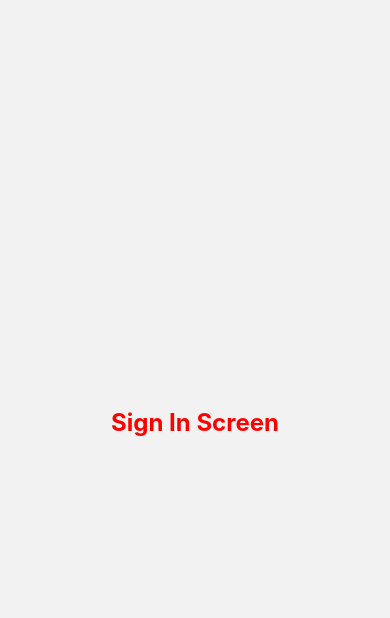
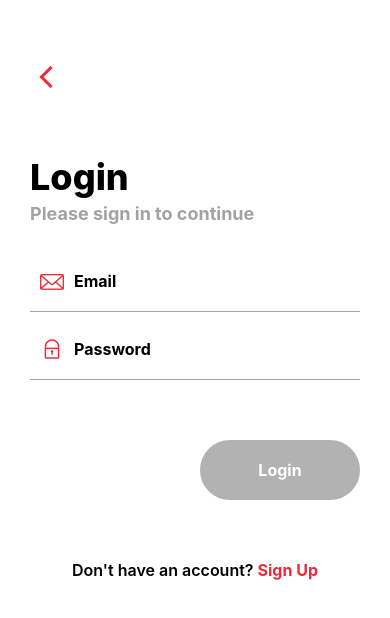
Before and after one commit to smahm01/SmartCart, a React Native app in the folder frontend/: screen /SignIn in a window 390 px wide. Shown: the top 618 px of the page. Built offline with nearby package versions, Linux system fonts and the light colour scheme; no server answers.

Commit message:
KAN-6: Finished Sign In with email and password feature

```diff
--- a/frontend/components/BackButton.js
+++ b/frontend/components/BackButton.js
@@ -3,8 +3,6 @@ import { Pressable, StyleSheet, Dimensions } from "react-native";
 import { Ionicons } from "@expo/vector-icons";
 
 export const BackButton = ( { onPress }) => {
-  const height = Dimensions.get("window").height;
-  console.log(height);
   return (
     <Pressable onPress={onPress} style={styles.backButton}>
       <Ionicons name="chevron-back-sharp" size={32} color="#EF2A39" />
--- a/frontend/screens/CreateAccount.js
+++ b/frontend/screens/CreateAccount.js
@@ -17,6 +17,7 @@ import AntDesign from "@expo/vector-icons/AntDesign";
 import { firestore } from "../firebase/config";
 import { doc, setDoc } from "firebase/firestore";
 import { BackButton } from "../components/BackButton";
+import { styles } from "../styles/CreateAccountSignInStyles";
 
 export const CreateAccount = ({ navigation }) => {
   const [name, setName] = useState("");
@@ -153,14 +154,18 @@ export const CreateAccount = ({ navigation }) => {
   return (
     <View style={styles.container}>
       {loading ? (
-        <ActivityIndicator size="large" color="#EF2A39" />
+        <ActivityIndicator
+          style={styles.activityIndicator}
+          size="large"
+          color="#EF2A39"
+        />
       ) : (
         <KeyboardAvoidingView behavior="padding">
           <View style={styles.header}>
             <BackButton onPress={() => navigation.goBack()} />
             <View style={styles.headerText}>
-              <Text style={styles.createAccount}>Create Account</Text>
-              <Text style={styles.createAccountInfo}>
+              <Text style={styles.title}>Create Account</Text>
+              <Text style={styles.subTitle}>
                 Please create an account to get started
               </Text>
             </View>
@@ -173,7 +178,11 @@ export const CreateAccount = ({ navigation }) => {
               !nameValidated && nameProvided ? styles.invalidInput : null,
             ]}
           >
-            <Ionicons name="person-outline" size={24} color="#EF2A39" />
+            <Ionicons
+              name="person-outline"
+              size={24}
+              color={!nameValidated && nameProvided ? "#000000" : "#EF2A39"}
+            />
             <TextInput
               style={[
                 styles.input,
@@ -201,7 +210,11 @@ export const CreateAccount = ({ navigation }) => {
               !emailValidated && emailProvided ? styles.invalidInput : null,
             ]}
           >
-            <Fontisto name="email" size={24} color="#EF2A39" />
+            <Fontisto
+              name="email"
+              size={24}
+              color={!emailValidated && emailProvided ? "#000000" : "#EF2A39"}
+            />
             <TextInput
               style={[
                 styles.input,
@@ -232,7 +245,15 @@ export const CreateAccount = ({ navigation }) => {
                 : null,
             ]}
           >
-            <Feather name="phone" size={24} color="#EF2A39" />
+            <Feather
+              name="phone"
+              size={24}
+              color={
+                !phoneNumberValidated && phoneNumberProvided
+                  ? "#000000"
+                  : "#EF2A39"
+              }
+            />
             <TextInput
               style={[
                 styles.input,
@@ -264,7 +285,13 @@ export const CreateAccount = ({ navigation }) => {
                 : null,
             ]}
           >
-            <AntDesign name="lock" size={24} color="#EF2A39" />
+            <AntDesign
+              name="lock"
+              size={24}
+              color={
+                !passwordValidated && passwordProvided ? "#000000" : "#EF2A39"
+              }
+            />
             <TextInput
               style={[
                 styles.input,
@@ -290,21 +317,19 @@ export const CreateAccount = ({ navigation }) => {
 
           <Pressable
             style={[
-              styles.createAccountButton,
+              styles.registerButton,
               validateAllInputs() ? null : styles.disabledButton,
             ]}
             onPress={createAccount}
             disabled={validateAllInputs() ? false : true}
           >
-            <Text style={styles.createAccountButtonText}>Create Account</Text>
+            <Text style={styles.registerButtonText}>Create Account</Text>
           </Pressable>
 
-          <View style={styles.redirectToSignIn}>
-            <Text style={styles.redirectToSignInText}>
-              Already have an account?
-            </Text>
+          <View style={styles.redirect}>
+            <Text style={styles.redirectText}>Already have an account?</Text>
             <Pressable onPress={() => navigation.navigate("SignIn")}>
-              <Text style={styles.redirectToSignInButton}>Sign In</Text>
+              <Text style={styles.redirectButton}>Sign In</Text>
             </Pressable>
           </View>
         </KeyboardAvoidingView>
@@ -312,122 +337,3 @@ export const CreateAccount = ({ navigation }) => {
     </View>
   );
 };
-
-const styles = StyleSheet.create({
-  container: {
-    flex: 1,
-    justifyContent: "center",
-    alignItems: "center",
-    backgroundColor: "white",
-    width: "auto",
-  },
-
-  headerText: {
-    marginTop: 90
-  },
-
-  createAccount: {
-    color: "#000000",
-    fontWeight: "bold",
-    fontSize: 36,
-    fontWeight: "800",
-    marginBottom: 4,
-  },
-
-  createAccountInfo: {
-    color: "#A2A2A2",
-    fontSize: 18,
-    fontWeight: "700",
-    marginBottom: 20,
-  },
-
-  inputBox: {
-    display: "flex",
-    flexDirection: "row",
-    alignItems: "center",
-    width: "auto",
-    borderBottomColor: "#A2A2A2",
-    borderBottomWidth: 1,
-    paddingHorizontal: 10,
-    marginTop: 7,
-  },
-
-  input: {
-    marginVertical: 10,
-    padding: 10,
-    height: 40,
-    borderRadius: 4,
-    flex: 1,
-    backgroundColor: "white",
-    fontWeight: "700",
-    fontSize: 16,
-  },
-
-  focusedInput: {
-    transform: [{ scale: 1.05 }],
-  },
-
-  invalidInputText: {
-    color: "#EF2A39",
-    marginTop: 1,
-    fontWeight: "bold",
-  },
-
-  invalidInputTextBox: {
-    backgroundColor: "#EF2A39",
-  },
-
-  invalidInput: {
-    borderColor: "#7a151d",
-    borderWidth: 2,
-    backgroundColor: "#EF2A39",
-    borderRadius: 15,
-    opacity: 0.65,
-  },
-
-  createAccountButton: {
-    alignItems: "center",
-    justifyContent: "center",
-    backgroundColor: "white",
-    borderColor: "#EF2A39",
-    borderWidth: 2,
-    borderRadius: 30,
-    paddingVertical: 18,
-    marginVertical: 60,
-    width: 160,
-    alignSelf: "flex-end",
-    backgroundColor: "#EF2A39",
-  },
-
-  createAccountButtonText: {
-    color: "white",
-    fontWeight: "700",
-    fontSize: 16,
-  },
-
-  disabledButton: {
-    backgroundColor: "gray",
-    borderColor: "gray",
-    opacity: 0.6,
-  },
-
-  redirectToSignIn: {
-    display: "flex",
-    flexDirection: "row",
-    alignItems: "center",
-    justifyContent: "center",
-  },
-
-  redirectToSignInText: {
-    color: "#000000",
-    fontSize: 16,
-    fontWeight: "600",
-  },
-
-  redirectToSignInButton: {
-    color: "#EF2A39",
-    fontSize: 16,
-    fontWeight: "700",
-    paddingLeft: 4,
-  },
-});
--- a/frontend/screens/Landing.js
+++ b/frontend/screens/Landing.js
@@ -8,7 +8,7 @@ export const Landing = ({ navigation }) => {
     <View style={styles.container}>
       <LandingPageWelcome style={styles.welcome} />
       <LandingPageButton
-        text="Sign In"
+        text="Login"
         onPress={() => navigation.navigate("SignIn")}
       />
       <LandingPageButton
--- a/frontend/screens/SignIn.js
+++ b/frontend/screens/SignIn.js
@@ -1,23 +1,199 @@
-import React from "react";
-import { View, Text, StyleSheet } from "react-native";
+import React, { useState } from "react";
+import {
+  View,
+  Text,
+  KeyboardAvoidingView,
+  TextInput,
+  Pressable,
+  ActivityIndicator,
+} from "react-native";
+import { BackButton } from "../components/BackButton";
+import Fontisto from "@expo/vector-icons/Fontisto";
+import AntDesign from "@expo/vector-icons/AntDesign";
+import { auth } from "../firebase/config";
+import { signInWithEmailAndPassword } from "firebase/auth";
+import { styles } from "../styles/CreateAccountSignInStyles";
 
-export const SignIn = () => {
-    return (
-        <View style={styles.container}>
-            <Text style={styles.text}>Sign In Screen</Text>
-        </View>
-    );
-}
+export const SignIn = ({ navigation }) => {
+  const [email, setEmail] = useState("");
+  const [password, setPassword] = useState("");
+  const [loading, setLoading] = useState(false);
+  const [emailValidated, setEmailValidated] = useState(false);
+  const [emailProvided, setEmailProvided] = useState(false);
+  const [emailValidationText, setEmailValidationText] = useState("");
+  const [passwordValidated, setPasswordValidated] = useState(false);
+  const [passwordProvided, setPasswordProvided] = useState(false);
+  const [passwordValidationText, setPasswordValidationText] = useState("");
+  const [focusedInput, setFocusedInput] = useState("");
 
-const styles = StyleSheet.create({
-    container: {
-        flex: 1,
-        justifyContent: "center",
-        alignItems: "center",
-    },
-    text: {
-        color: "red",
-        fontWeight: "bold",
-        fontSize: 24,
-    },
-});
+  const validateInput = (input) => {
+    if (input === "email") {
+      if (email === "") {
+        setEmailProvided(false);
+      } else {
+        setEmailProvided(true);
+        const emailRegex = /^[a-zA-Z0-9._-]+@[a-zA-Z0-9.-]+\.[a-zA-Z]{2,6}$/;
+        if (emailRegex.test(email)) {
+          setEmailValidated(true);
+          setEmailValidationText("");
+        } else {
+          setEmailValidated(false);
+          setEmailValidationText("Please prove a valid email");
+        }
+      }
+    } else if (input === "password") {
+      if (password === "") {
+        setPasswordProvided(false);
+      } else {
+        setPasswordProvided(true);
+        if (password.length >= 8) {
+          setPasswordValidated(true);
+          setPasswordValidationText("");
+        } else {
+          setPasswordValidated(false);
+          setPasswordValidationText(
+            "Password must be at least 8 characters long"
+          );
+        }
+      }
+    }
+  };
+
+  const signIn = async () => {
+    setLoading(true);
+    try {
+      const response = await signInWithEmailAndPassword(auth, email, password);
+      console.log(response.user);
+    } catch (error) {
+      if (error.code === "auth/user-not-found") {
+        alert("No account associated with provided email");
+      } else if (error.code === "auth/wrong-password") {
+        alert("Password is incorrect");
+      }
+    } finally {
+      setLoading(false);
+    }
+  };
+
+  const validateAllInputs = () => {
+    if (emailProvided && passwordProvided) {
+      if (emailValidated && passwordValidated) {
+        return true;
+      } else {
+        return false;
+      }
+    }
+  };
+
+  return (
+    <View style={styles.container}>
+      {loading ? (
+        <ActivityIndicator
+          style={styles.activityIndicator}
+          size="large"
+          color="#EF2A39"
+        />
+      ) : (
+        <KeyboardAvoidingView behavior="padding">
+          <View style={styles.header}>
+            <BackButton onPress={() => navigation.goBack()} />
+            <View style={styles.headerText}>
+              <Text style={styles.title}>Login</Text>
+              <Text style={styles.subTitle}>Please sign in to continue</Text>
+            </View>
+          </View>
+
+          <View
+            style={[
+              styles.inputBox,
+              focusedInput === "email" && styles.focusedInput,
+              !emailValidated && emailProvided ? styles.invalidInput : null,
+            ]}
+          >
+            <Fontisto
+              name="email"
+              size={24}
+              color={!emailValidated && emailProvided ? "#000000" : "#EF2A39"}
+            />
+            <TextInput
+              style={[
+                styles.input,
+                !emailValidated && emailProvided
+                  ? styles.invalidInputTextBox
+                  : null,
+              ]}
+              name="email"
+              value={email}
+              placeholder="Email"
+              autoCapitalize="none"
+              keyboardType="email-address"
+              onChangeText={(email) => setEmail(email)}
+              onFocus={() => setFocusedInput("email")}
+              onBlur={() => validateInput("email")}
+            ></TextInput>
+          </View>
+          {!emailValidated && emailProvided ? (
+            <Text style={styles.invalidInputText}>{emailValidationText}</Text>
+          ) : null}
+
+          <View
+            style={[
+              styles.inputBox,
+              focusedInput === "password" && styles.focusedInput,
+              !passwordValidated && passwordProvided
+                ? styles.invalidInput
+                : null,
+            ]}
+          >
+            <AntDesign
+              name="lock"
+              size={24}
+              color={
+                !passwordValidated && passwordProvided ? "#000000" : "#EF2A39"
+              }
+            />
+            <TextInput
+              style={[
+                styles.input,
+                !passwordValidated && passwordProvided
+                  ? styles.invalidInputTextBox
+                  : null,
+              ]}
+              name="password"
+              value={password}
+              placeholder="Password"
+              autoCapitalize="none"
+              secureTextEntry="true"
+              onChangeText={(password) => setPassword(password)}
+              onFocus={() => setFocusedInput("password")}
+              onBlur={() => validateInput("password")}
+            ></TextInput>
+          </View>
+          {!passwordValidated && passwordProvided ? (
+            <Text style={styles.invalidInputText}>
+              {passwordValidationText}
+            </Text>
+          ) : null}
+
+          <Pressable
+            style={[
+              styles.registerButton,
+              validateAllInputs() ? null : styles.disabledButton,
+            ]}
+            onPress={signIn}
+            disabled={validateAllInputs() ? false : true}
+          >
+            <Text style={styles.registerButtonText}>Login</Text>
+          </Pressable>
+
+          <View style={styles.redirect}>
+            <Text style={styles.redirectText}>Don't have an account?</Text>
+            <Pressable onPress={() => navigation.navigate("CreateAccount")}>
+              <Text style={styles.redirectButton}>Sign Up</Text>
+            </Pressable>
+          </View>
+        </KeyboardAvoidingView>
+      )}
+    </View>
+  );
+};
--- /dev/null
+++ b/frontend/styles/CreateAccountSignInStyles.js
@@ -0,0 +1,132 @@
+import { StyleSheet } from "react-native";
+
+export const styles = StyleSheet.create({
+  container: {
+    flex: 1,
+    backgroundColor: "white",
+    width: "auto",
+  },
+
+  activityIndicator: {
+    flex: 1,
+    alignItems: "center",
+    justifyContent: "center",
+  },
+
+  header: {
+    marginTop: 60,
+    marginHorizontal: 30,
+  },
+
+  headerText: {
+    marginTop: 60,
+  },
+
+  title: {
+    color: "#000000",
+    fontWeight: "bold",
+    fontSize: 36,
+    fontWeight: "800",
+    marginBottom: 4,
+  },
+
+  subTitle: {
+    color: "#A2A2A2",
+    fontSize: 18,
+    fontWeight: "700",
+    marginBottom: 20,
+  },
+
+  inputBox: {
+    display: "flex",
+    flexDirection: "row",
+    alignItems: "center",
+    width: "auto",
+    borderBottomColor: "#A2A2A2",
+    borderBottomWidth: 1,
+    paddingHorizontal: 10,
+    marginTop: 7,
+    marginHorizontal: 30,
+  },
+
+  input: {
+    marginVertical: 10,
+    padding: 10,
+    height: 40,
+    borderRadius: 4,
+    flex: 1,
+    backgroundColor: "white",
+    fontWeight: "700",
+    fontSize: 16,
+  },
+
+  focusedInput: {
+    transform: [{ scale: 1.05 }],
+  },
+
+  invalidInputText: {
+    color: "#EF2A39",
+    marginTop: 1,
+    fontWeight: "bold",
+    marginHorizontal: 30,
+  },
+
+  invalidInputTextBox: {
+    backgroundColor: "#EF2A39",
+  },
+
+  invalidInput: {
+    borderColor: "#7a151d",
+    borderWidth: 2,
+    backgroundColor: "#EF2A39",
+    borderRadius: 15,
+    opacity: 0.65,
+  },
+
+  registerButton: {
+    alignItems: "center",
+    justifyContent: "center",
+    backgroundColor: "white",
+    borderColor: "#EF2A39",
+    borderWidth: 2,
+    borderRadius: 30,
+    paddingVertical: 18,
+    marginVertical: 60,
+    width: 160,
+    alignSelf: "flex-end",
+    backgroundColor: "#EF2A39",
+    marginRight: 30,
+  },
+
+  registerButtonText: {
+    color: "white",
+    fontWeight: "700",
+    fontSize: 16,
+  },
+
+  disabledButton: {
+    backgroundColor: "gray",
+    borderColor: "gray",
+    opacity: 0.6,
+  },
+
+  redirect: {
+    display: "flex",
+    flexDirection: "row",
+    alignItems: "center",
+    justifyContent: "center",
+  },
+
+  redirectText: {
+    color: "#000000",
+    fontSize: 16,
+    fontWeight: "600",
+  },
+
+  redirectButton: {
+    color: "#EF2A39",
+    fontSize: 16,
+    fontWeight: "700",
+    paddingLeft: 4,
+  },
+});
```
